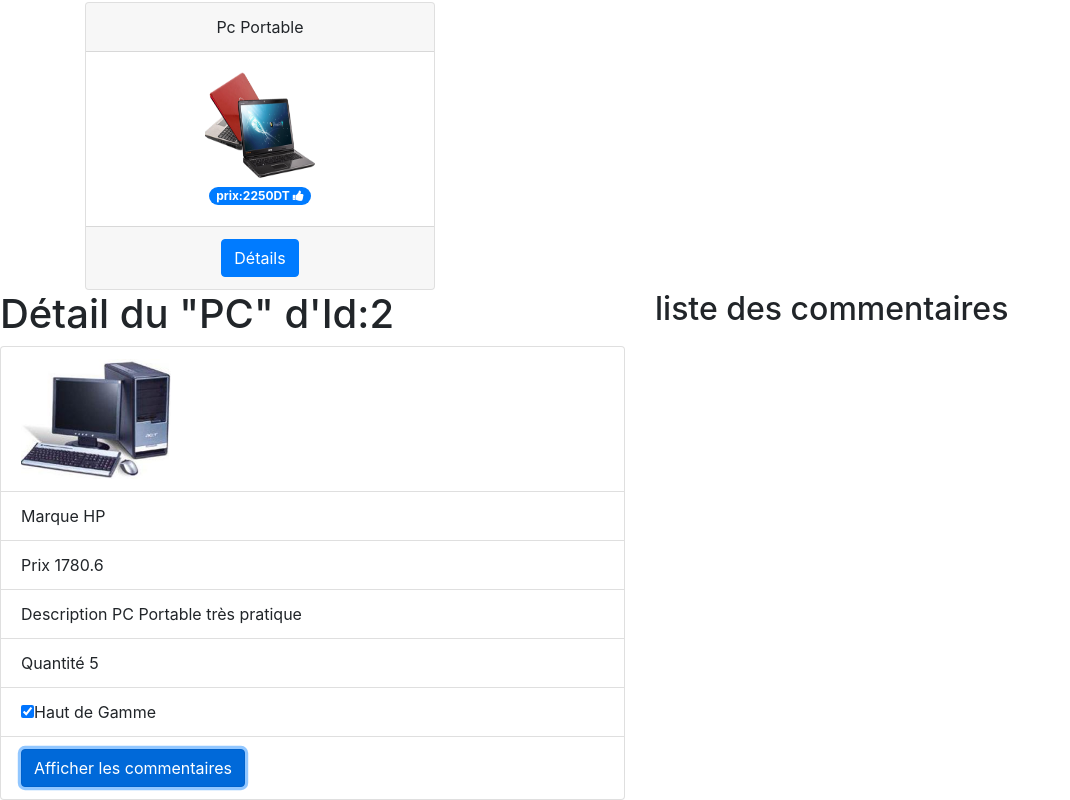
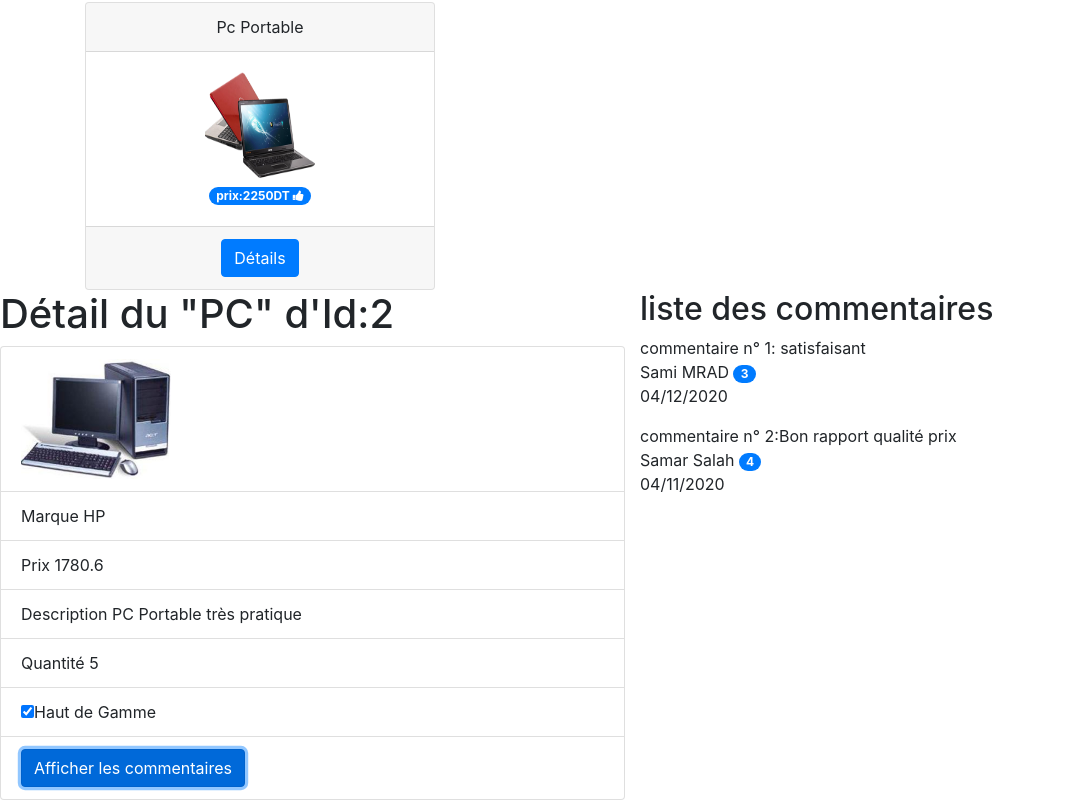
Before and after one commit to fedi-ben-Amor/ProjetBenAmor, an Angular app: page / in a window 1280 px wide. Both pictures are taken after a click on the button "Afficher les commentaires". Shown: the part 751-1551 px from the top of the page, without its empty margins (0-1070 px from the left). Built offline with nearby package versions, Linux system fonts and the light colour scheme.

Commit message:
Commentaires affichés

```diff
--- a/src/app/composants/commentaires/comment/comment.component.html
+++ b/src/app/composants/commentaires/comment/comment.component.html
@@ -1,5 +1,7 @@
 
-Commentaire n°1:{{C.contenu}} <br>
-{{C.auteur}}
-<span class="badge badge-pill badge-primary">{{C.note}}</span><br>
-{{C.date | date :'shortDate'}}
+<ul class=" list-unstyled">
+
+<li>{{c.auteur}} <span class="badge badge-pill badge-primary">{{c.note}}</span></li>
+
+<li>{{c.date | date :'dd/MM/yyyy'}}</li>
+</ul>
--- a/src/app/composants/commentaires/comment/comment.component.ts
+++ b/src/app/composants/commentaires/comment/comment.component.ts
@@ -7,7 +7,7 @@
   styleUrls: ['./comment.component.css']
 })
 export class CommentComponent implements OnInit {
-  @Input("C") COM:Commentaire[];
+  @Input() c:Commentaire;
   constructor() {}
 
   ngOnInit(): void {
--- a/src/app/composants/informatique/detailmateriel/detailmateriel.component.html
+++ b/src/app/composants/informatique/detailmateriel/detailmateriel.component.html
@@ -9,18 +9,21 @@
                 <li class="list-group-item"> Description {{t.description}} </li>
                 <li class="list-group-item"> Quantité {{t.quantite}} </li>
                 <li class="list-group-item"><input type="checkbox" checked="{{t.hautGamme}}" >Haut de Gamme </li>
-                <li class="list-group-item"><button type="button" class="btn btn-primary">Afficher les commentaires</button></li>
+                <li class="list-group-item"><button  class="btn btn-primary" (click)="onAffiche()">Afficher les commentaires</button></li>
             </ul>
         </div>
     </div>
+    <div *ngIf="!affiche">
 
-    <div class="col-6">
+        <div *ngFor="let t of materiel" >
         <h2> liste des commentaires </h2>
 
-                <div *ngFor="let COM of Commentaire; let i = index" >
-                <fed-comment [C]="COM"></fed-comment>
+                <div *ngFor="let com of t.commentaires ;index as i" >
+                    <div > commentaire n° {{i+1}}:{{com.contenu}} </div>
+                <fed-comment [c]="com" ></fed-comment>
                     </div>
 
         </div>
 
 </div>
+</div>
--- a/src/app/composants/informatique/detailmateriel/detailmateriel.component.ts
+++ b/src/app/composants/informatique/detailmateriel/detailmateriel.component.ts
@@ -7,6 +7,7 @@
   styleUrls: ['./detailmateriel.component.css']
 })
 export class DetailmaterielComponent implements OnInit {
+  affiche:boolean = true;
   materiel:Materiel[] =[
   {
       id: '2',
@@ -24,7 +25,10 @@
 
 
   constructor() { }
-
+  onAffiche()
+  {
+    this.affiche = !this.affiche;
+  }
   ngOnInit(): void {
   }
 
--- a/src/app/composants/informatique/materiel/materiel.component.html
+++ b/src/app/composants/informatique/materiel/materiel.component.html
@@ -14,6 +14,7 @@
          </span>
      </div>
      <div class="card-footer text-muted">
-   <button type="button" class="btn btn-primary"  >Détails </button>
+   <button class="btn btn-primary"  >Détails </button>
+
      </div>
  </div>
```
